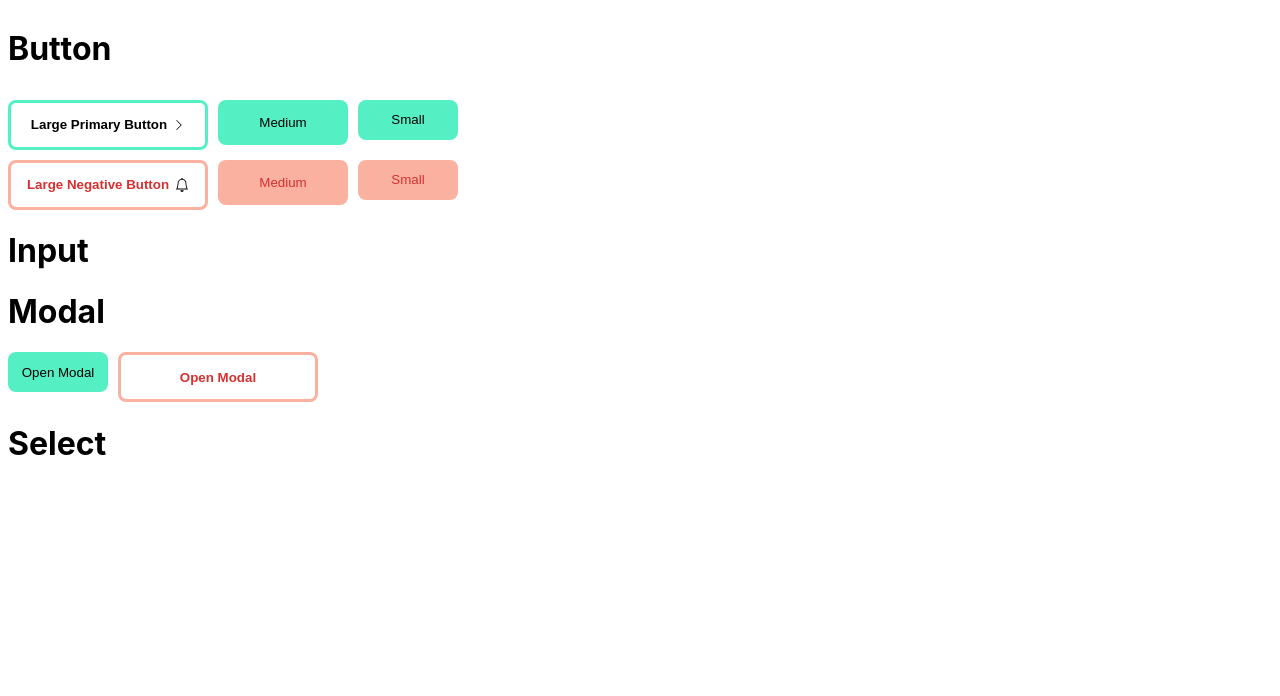
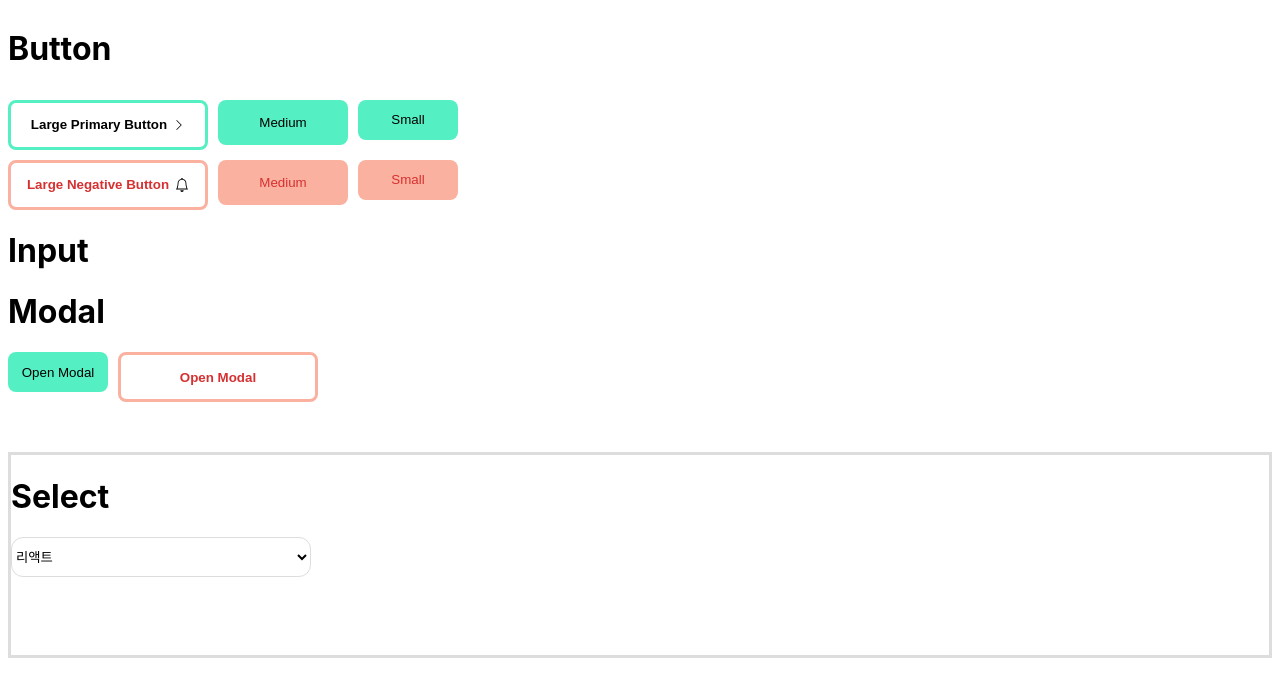
Before and after one commit to soolovepat/button-input-modal-select, a React (Create React App) app: page / in a window 1280 px wide. Shown: the top 696 px of the page. Built offline with nearby package versions, Linux system fonts and the light colour scheme.

Commit message:
Add select

```diff
--- a/src/components/Select.jsx
+++ b/src/components/Select.jsx
@@ -1,11 +1,24 @@
 import React from "react";
+import * as S from "../styles/SelectStyle";
 
 const Select = () => {
   return (
-    <div>
-      <h1>Select</h1>
-    </div>
-  );
-};
+      <div>
+          <S.SelectLayout>
+              <h1>Select </h1>
+              <S.SelectComponents>
+                  <div>
+                      <S.SelectButton>
+                          <option>리액트</option>
+                          <option>자바</option>
+                          <option>스프링</option>
+                          <option>리액트네이티브</option>
+                      </S.SelectButton>
+                  </div>
+              </S.SelectComponents>
+          </S.SelectLayout>
+      </div>
+  )
+}
 
 export default Select;
--- /dev/null
+++ b/src/styles/SelectStyle.jsx
@@ -0,0 +1,22 @@
+import { styled } from "styled-components";
+
+export const SelectLayout = styled.div`
+    border: 3px solid rgb(221, 221, 221);
+    height: 200px;
+    overflow: hidden;
+    position: relative;
+    margin-top: 50px;
+`
+
+export const SelectComponents = styled.div`
+    display: flex;
+    gap: 10px;
+`
+export const SelectButton = styled.select`
+    border: 1px solid rgb(221, 221, 221);
+    height: 40px;
+    width: 300px;
+    background-color: rgb(255, 255, 255);
+    border-radius: 12px;
+
+`
```
